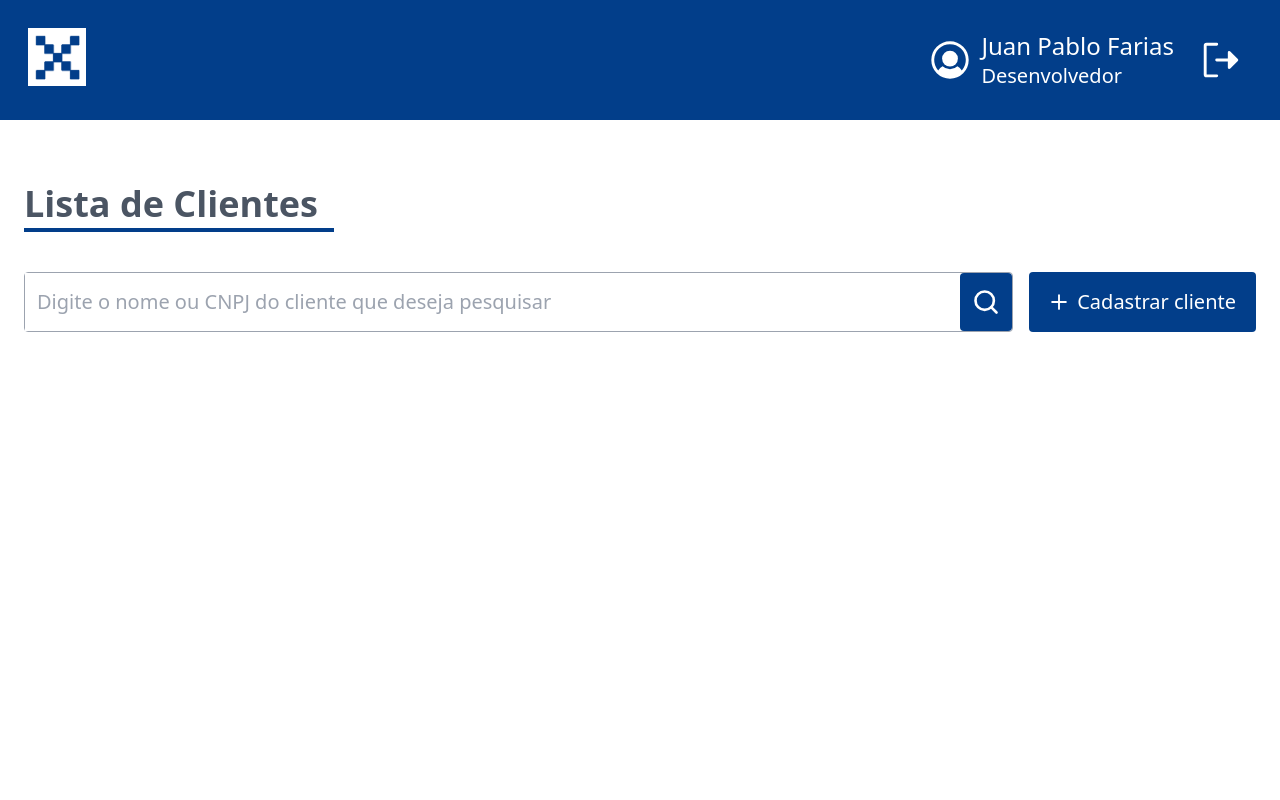
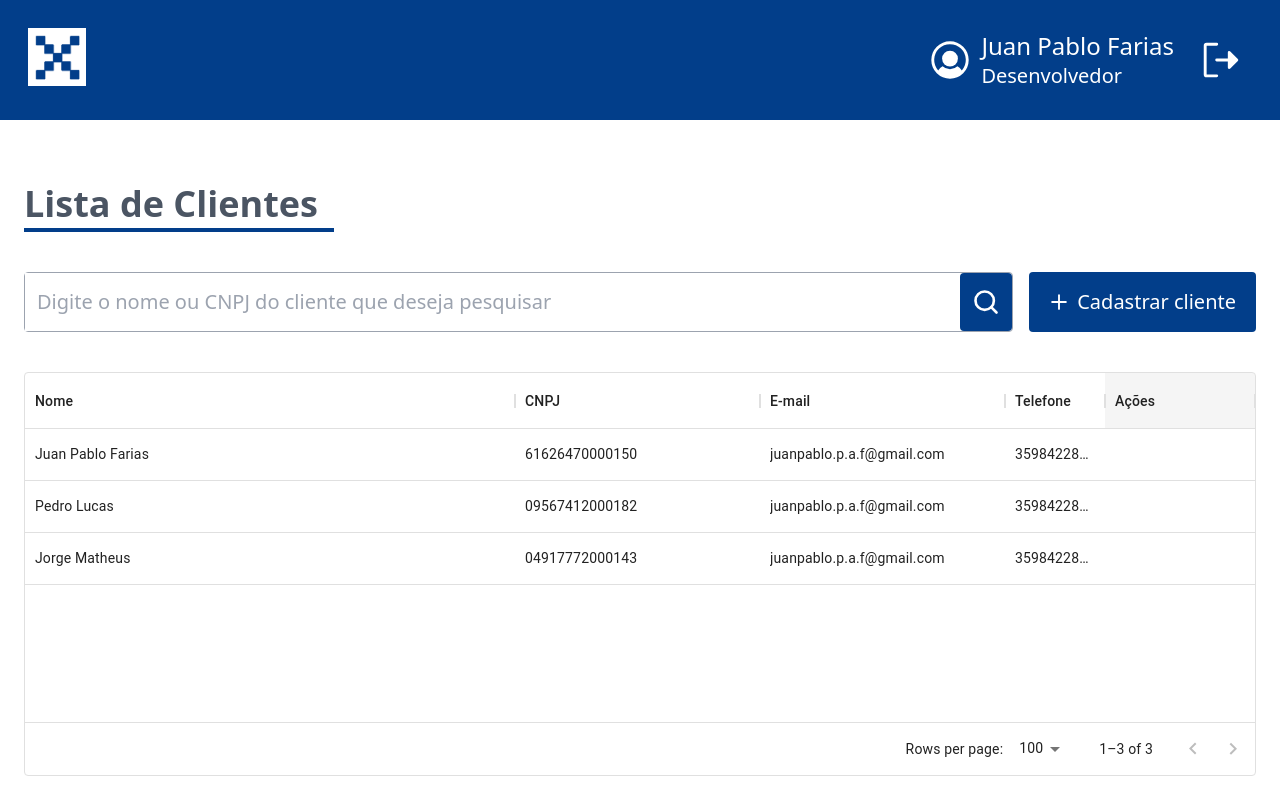
Before and after one commit to juanfariasdev/desafio-x, a React (Create React App) app: page / in a window 1280 px wide. Built offline with nearby package versions, Linux system fonts and the light colour scheme.

Commit message:
✨ Added table

```diff
--- a/package.json
+++ b/package.json
@@ -3,6 +3,10 @@
   "version": "0.1.0",
   "private": true,
   "dependencies": {
+    "@emotion/react": "^11.10.4",
+    "@emotion/styled": "^11.10.4",
+    "@mui/material": "^5.10.10",
+    "@mui/x-data-grid": "^5.17.8",
     "@testing-library/jest-dom": "^5.16.5",
     "@testing-library/react": "^13.4.0",
     "@testing-library/user-event": "^13.5.0",
--- a/src/App.tsx
+++ b/src/App.tsx
@@ -1,13 +1,12 @@
-import React from "react";
-import { Header } from "./components/header";
 import { MagnifyingGlass, Plus } from "phosphor-react";
 
 import "./index.css";
+import { Table } from "./components/Table";
 
 function App() {
   return (
-    <div className="flex justify-center">
-      <div className="w-[1720px] p-6 pt-16">
+    <div className="flex flex-1 justify-center">
+      <div className="w-[1720px] p-6 pt-16 flex flex-col">
         <div className="flex">
           <h1
             className="
@@ -66,6 +65,7 @@ function App() {
             Cadastrar cliente
           </button>
         </div>
+        <Table />
       </div>
     </div>
   );
--- /dev/null
+++ b/src/components/Table/index.tsx
@@ -0,0 +1,51 @@
+import { DataGrid, GridColDef, GridRowsProp } from "@mui/x-data-grid";
+
+const rows: GridRowsProp = [
+  {
+    id: 1,
+    name: "Juan Pablo Farias",
+    cnpj: "61626470000150",
+    email: "juanpablo.p.a.f@gmail.com",
+    tel: "35984228193",
+  },
+  {
+    id: 2,
+    name: "Pedro Lucas",
+    cnpj: "09567412000182",
+    email: "juanpablo.p.a.f@gmail.com",
+    tel: "35984228193",
+  },
+  {
+    id: 3,
+    name: "Jorge Matheus",
+    cnpj: "04917772000143",
+    email: "juanpablo.p.a.f@gmail.com",
+    tel: "35984228193",
+  },
+];
+
+const columns: GridColDef[] = [
+  { field: "name", headerName: "Nome", flex: 2 },
+  { field: "cnpj", headerName: "CNPJ", flex: 1 },
+  { field: "email", headerName: "E-mail", flex: 1 },
+  { field: "tel", headerName: "Telefone", width: 100 },
+  {
+    field: "",
+    headerName: "Ações",
+    width: 150,
+    sortable: false,
+    filterable: false,
+  },
+];
+
+function Table() {
+  return (
+    <div className="flex flex-1">
+      <div className="h-full w-full">
+        <DataGrid rows={rows} columns={columns} />
+      </div>
+    </div>
+  );
+}
+
+export { Table };
--- a/src/index.tsx
+++ b/src/index.tsx
@@ -8,7 +8,9 @@ const root = ReactDOM.createRoot(
 );
 root.render(
   <React.StrictMode>
-    <Header />
-    <App />
+    <div className="h-screen flex flex-col">
+      <Header />
+      <App />
+    </div>
   </React.StrictMode>
 );
```
